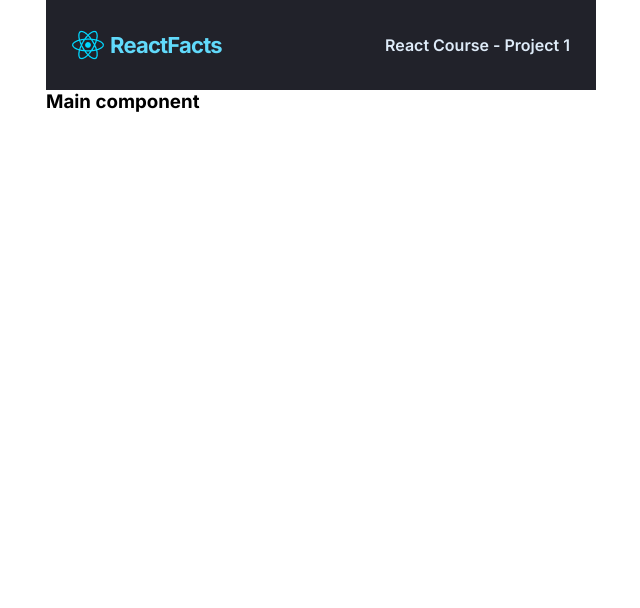
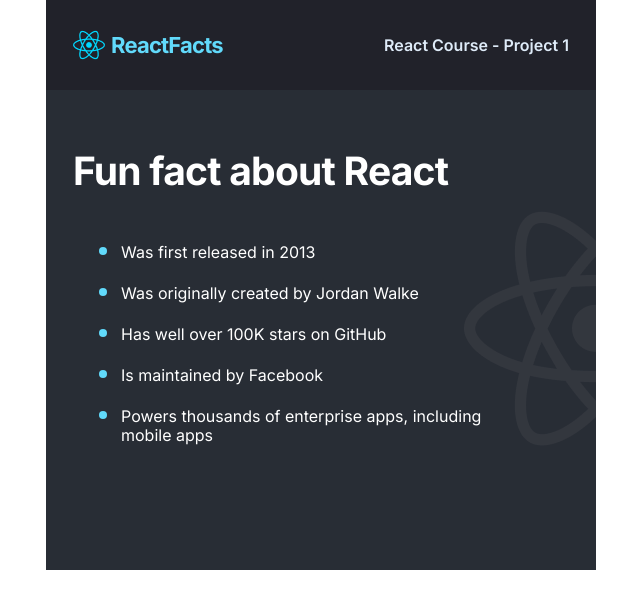
Before and after one commit to jdfdoyley/prj-about-react, a React (Create React App) app: page / in a window 1280 px wide. Shown: the top 608 px of the page, without its empty margins (319-959 px from the left). Built offline with nearby package versions, Linux system fonts and the light colour scheme; the HTML template or start-up script is replaced by a standard one.

Commit message:
Create and style Main component

```diff
--- a/src/components/Main.jsx
+++ b/src/components/Main.jsx
@@ -1,7 +1,18 @@
+import iconlg from "../react-icon-lg.png";
+
 export default function Main() {
   return (
-    <div className="Main">
-      <h3>Main component</h3>
-    </div>
+    <main className="Main">
+      <h1 className="Main--header">Fun fact about React</h1>
+
+      <ul className="Main--list-items">
+        <li>Was first released in 2013</li>
+        <li>Was originally created by Jordan Walke</li>
+        <li>Has well over 100K stars on GitHub</li>
+        <li>Is maintained by Facebook</li>
+        <li>Powers thousands of enterprise apps, including mobile apps</li>
+      </ul>
+      <img className="Main--icon-lg" src={iconlg} alt="React logo icon" />
+    </main>
   );
 }
--- a/src/components/Navbar.jsx
+++ b/src/components/Navbar.jsx
@@ -1,4 +1,4 @@
-import icon from "../reactjs-icon.png";
+import icon from "../react-icon-sm.png";
 
 export default function Navbar() {
   return (
--- a/src/index.css
+++ b/src/index.css
@@ -15,14 +15,16 @@ body {
   width: 550px;
 }
 
+/* NAVBAR COMPONENT STYLES */
+
 .Navbar {
   background-color: #21222a;
   display: flex;
   align-items: center;
   height: 90px;
 
-  padding-left: 1.625rem; /* 26px */
-  padding-right: 1.625rem; /* 26px */
+  padding-left: 1.6875rem; /* 27px */
+  padding-right: 1.6875rem; /* 27px */
 }
 
 .Navbar--brand-icon {
@@ -43,3 +45,47 @@ body {
   font-weight: 600;
   line-height: 1.25; /* 20px */
 }
+
+/* MAIN COMPONENT STYLES */
+.Main {
+  background-color: #282d35;
+  color: #ffffff;
+  padding-top: 3.5625rem; /* 57px */
+  padding-right: 1.6875rem; /* 27px */
+  padding-bottom: 7.8125rem; /* 125px */
+  padding-left: 1.6875rem; /* 27px */
+  position: relative;
+  overflow: hidden;
+}
+
+.Main--header {
+  font-size: 2.44125rem; /*39.06px */
+  margin-bottom: 2.875rem; /* 46px */
+  letter-spacing: -0.05rem; /* -0.8px */
+  line-height: 1.20327701; /* 47px */
+}
+
+.Main--list-items {
+  padding: 0;
+  max-width: 25.8125rem; /* 413px */
+}
+
+.Main--list-items li::marker {
+  color: #61dafb;
+  font-size: 1.5rem;
+}
+
+.Main--list-items li {
+  line-height: 1.1875rem; /* 19px */
+  margin-left: 3rem; /* 48px */
+}
+
+.Main--list-items > *:not(:last-child) {
+  margin-bottom: 1.1875rem; /* 19px */
+}
+
+.Main--icon-lg {
+  position: absolute;
+  right: -131px;
+  top: 107px;
+}
```
Also changed, not shown: src/react-icon-lg.png (added), src/react-icon-sm.png (renamed from src/reactjs-icon.png).
